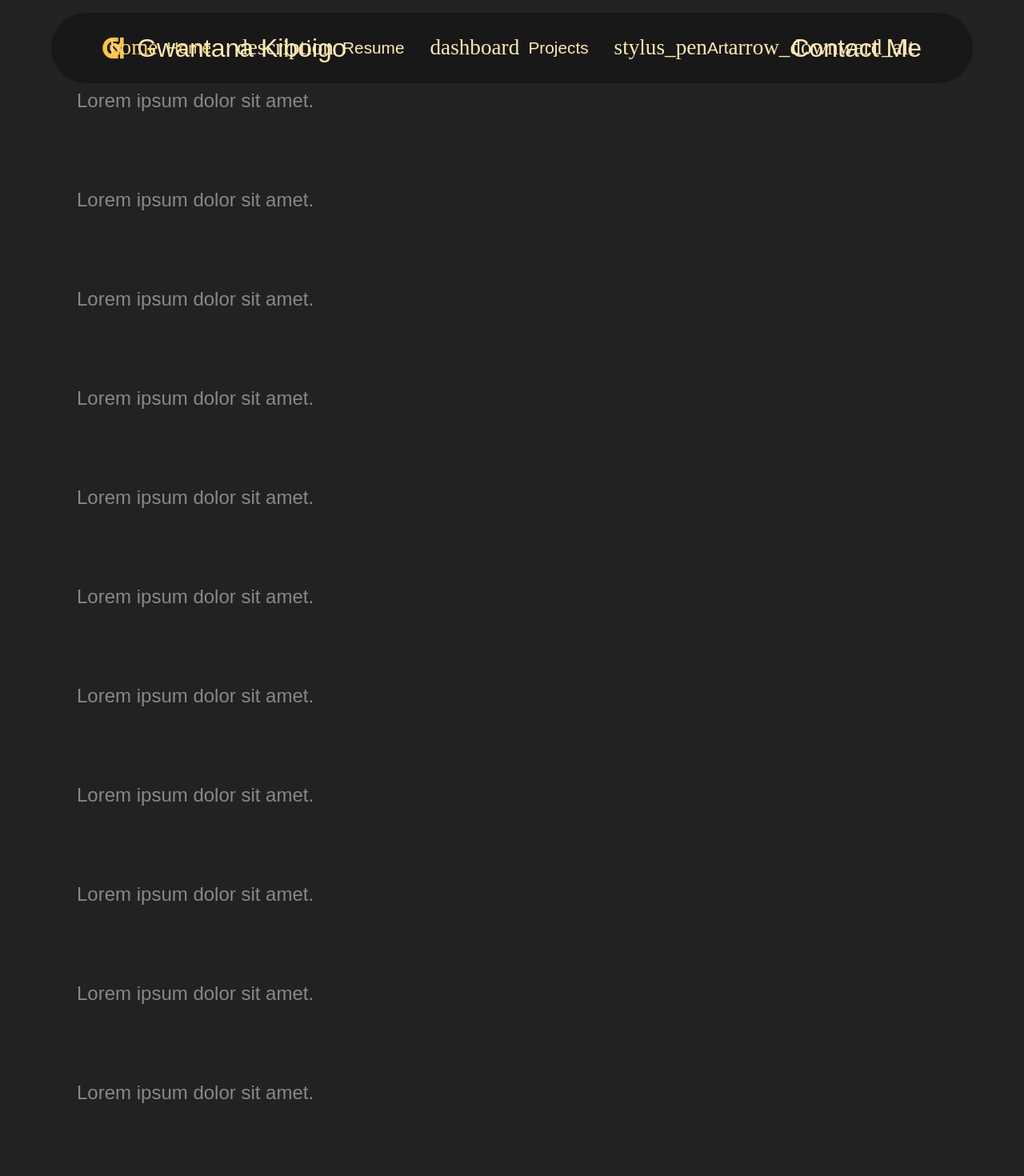
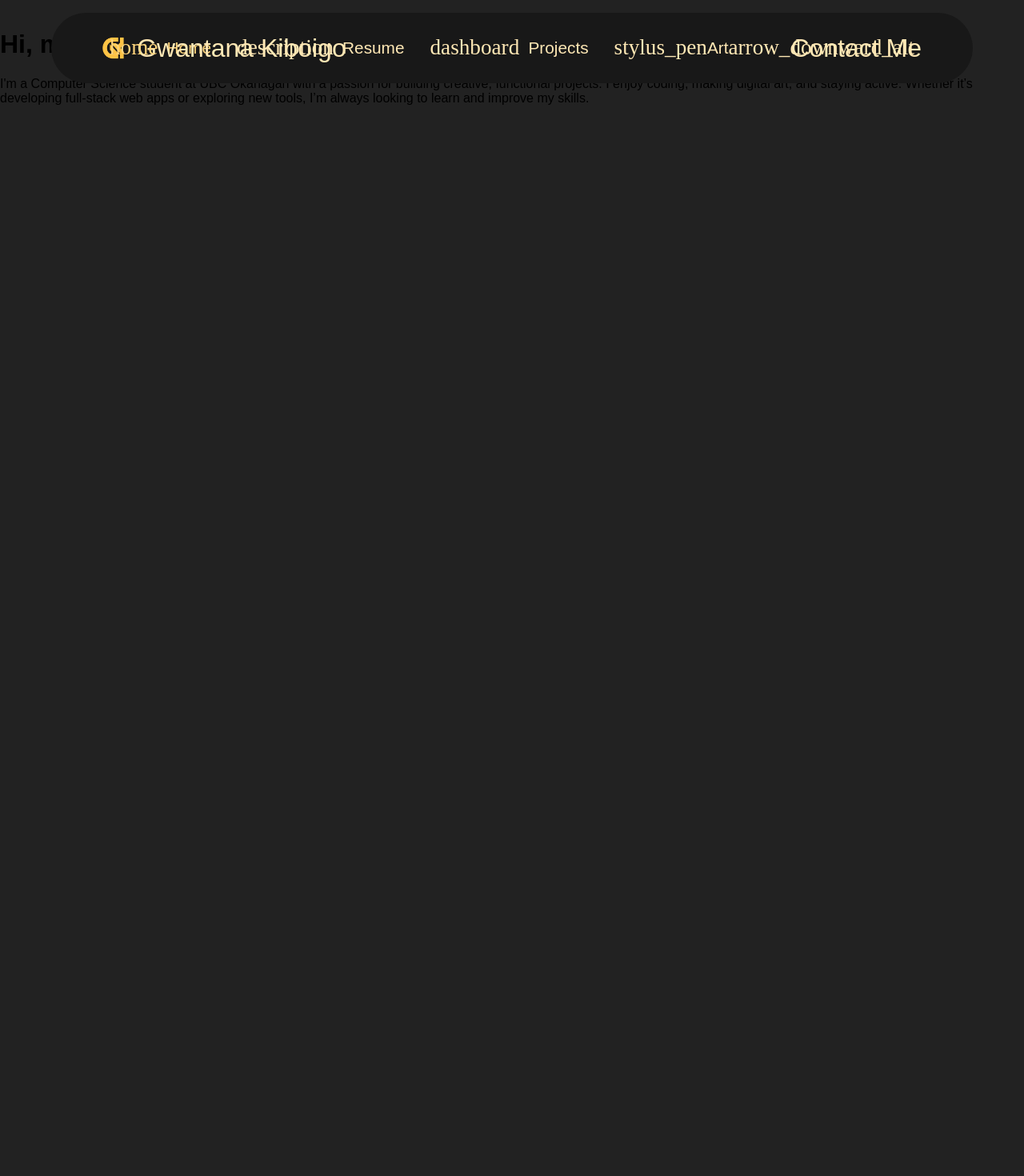
Before and after one commit to gwan-kib/portfolio-website-2, a React (Create React App) app in the folder my-portfolio/: page / in a window 1280 px wide. Shown: the top 1470 px of the page at 80% size. After the commit the page ends 800 px from the top, so only its background shows below. Built offline with nearby package versions, Linux system fonts and the light colour scheme; a web font is replaced by a local one.

Commit message:
V2.4.0 | horriable attempt at the homepage

```diff
--- a/my-portfolio/src/components/UniversalHead.jsx
+++ b/my-portfolio/src/components/UniversalHead.jsx
@@ -9,6 +9,7 @@ export default function CustomHead({ title }) {
             <meta name="viewport" content="width=device-width, initial-scale=1.0" />
             <link rel="stylesheet" href="/styles/general-styles.css" />
             <link rel="stylesheet" href="/styles/navbar-styles.css" />
+            <link rel="stylesheet" href="/styles/mainpage-styles.css" />
         </Helmet>
     );
 }
--- /dev/null
+++ b/my-portfolio/src/styles/mainpage-styles.css
@@ -0,0 +1,34 @@
+#about-me-section {
+  background-color: #101010;
+  display: flex;
+  justify-content: center;
+  align-items: center;
+
+  width: 80%;
+  min-height: 100vh;
+
+  padding: 4rem 2rem;
+
+    padding: 6rem 2rem 4rem 2rem; /* Top padding compensates for navbar height */
+  box-sizing: border-box;
+  margin-top: 5.5rem; /* Match your navbar height */
+}
+
+#about-me-content {
+  width: 80%;
+  max-width: 800px;
+  text-align: left;
+  color: #ffe8b5;
+}
+
+#about-me-title {
+  font-size: 2.5rem;
+  font-weight: 700;
+  margin-bottom: 1rem;
+}
+
+#about-me-description {
+  font-size: 1.3rem;
+  line-height: 1.8;
+  font-weight: 400;
+}
--- a/my-portfolio/src/webpages/MainPage.js
+++ b/my-portfolio/src/webpages/MainPage.js
@@ -6,23 +6,15 @@ function MainPage() {
   }, []);
 
   return (
-    <div>
-      <div className="filler-text">
-        <p>Lorem ipsum dolor sit amet.</p>
-        <p>Lorem ipsum dolor sit amet.</p>
-        <p>Lorem ipsum dolor sit amet.</p>
-        <p>Lorem ipsum dolor sit amet.</p>
-        <p>Lorem ipsum dolor sit amet.</p>
-        <p>Lorem ipsum dolor sit amet.</p>
-        <p>Lorem ipsum dolor sit amet.</p>
-        <p>Lorem ipsum dolor sit amet.</p>
-        <p>Lorem ipsum dolor sit amet.</p>
-        <p>Lorem ipsum dolor sit amet.</p>
-        <p>Lorem ipsum dolor sit amet.</p>
-        <p>Lorem ipsum dolor sit amet.</p>
-        <p>Lorem ipsum dolor sit amet.</p>
-        <p>Lorem ipsum dolor sit amet.</p>
-        <p>Lorem ipsum dolor sit amet.</p>
+     <div id="about-me-section">
+      <div id="about-me-content">
+        <h1 id="about-me-title">Hi, my name is Gwan</h1>
+        <p id="about-me-description">
+          I'm a Computer Science student at UBC Okanagan with a passion for building creative,
+          functional projects. I enjoy coding, making digital art, and staying active.
+          Whether it’s developing full-stack web apps or exploring new tools, I’m always
+          looking to learn and improve my skills.
+        </p>
       </div>
     </div>
   );
```
